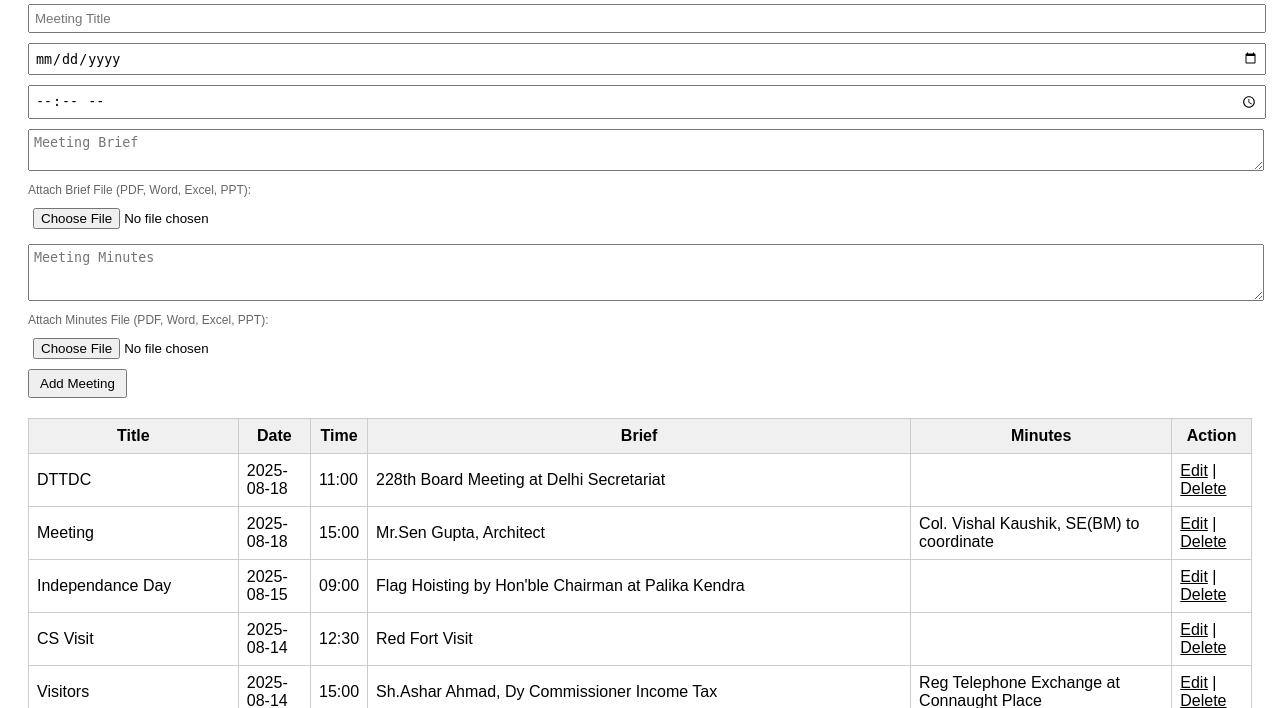
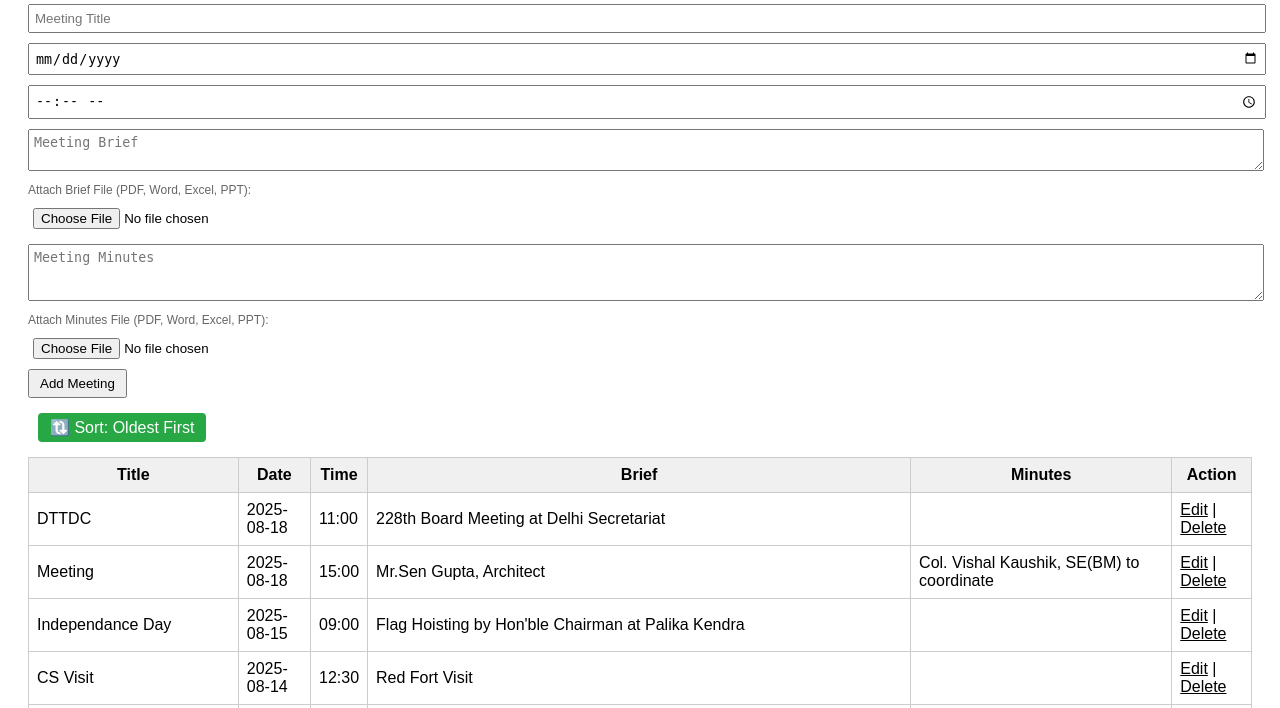
Before and after one commit to thisisonlyforspams/meeting, a Flask app: page / in a window 1280 px wide. Shown: the part 197-905 px from the top of the page. Run offline with Flask 3, Linux system fonts and the light colour scheme; the visitor is signed in with stand-in values (Sample User, id 1); data that the repository does not hold is empty.

Commit message:
Update index.html

```diff
--- a/templates/index.html
+++ b/templates/index.html
@@ -158,6 +158,14 @@
         </form>
     </div>
 
+    <div style="margin-top: 20px; margin-bottom: 10px;">
+        <a href="/?order={{ 'asc' if order == 'desc' else 'desc' }}"
+           style="padding: 6px 12px; background: #28A745; color: white; text-decoration: none; border-radius: 4px; margin-left: 10px;">
+            🔃 Sort: {{ 'Oldest First' if order == 'desc' else 'Newest First' }}
+        </a>
+    </div>
+
+
     <table>
         <tr>
             <th>Title</th>
```
